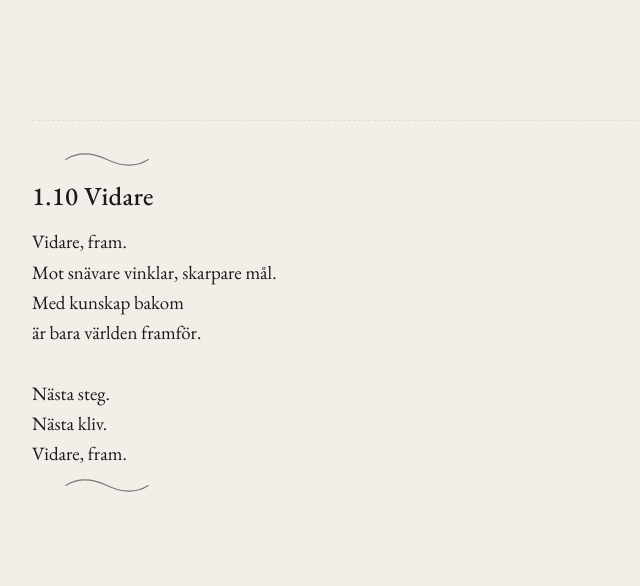
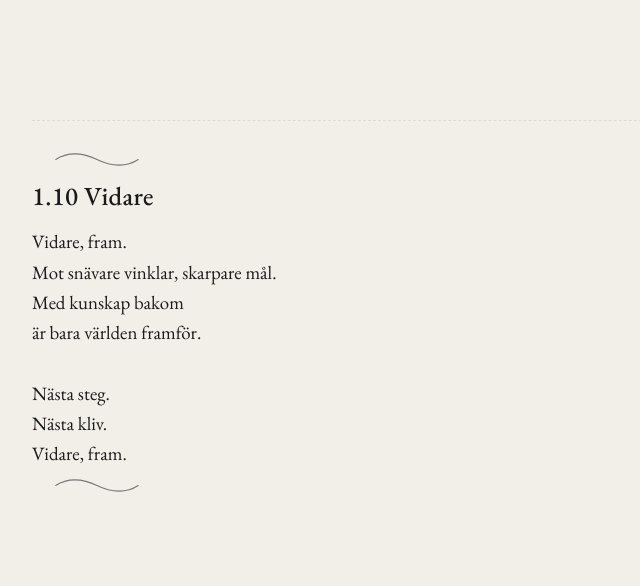
Before and after one commit to hasselstromlinus-ux/Diktsamling, a plain HTML site: page index.html in a window 1280 px wide. Shown: the part 10425-11011 px from the top of the page, 268-908 px from the left. Drawn offline with nearby package versions, Linux system fonts and the light colour scheme.

Commit message:
Update index.html

```diff
--- a/index.html
+++ b/index.html
@@ -104,7 +104,7 @@
   background-size: contain;
   background-position: left center;   /* för snirkeln mot vänster */
 
-  transform: translateX(30px);  /* liten handritad-känsla */
+  transform: translateX(20px);  /* liten handritad-känsla */
 }
   </style>
 </head>
```
